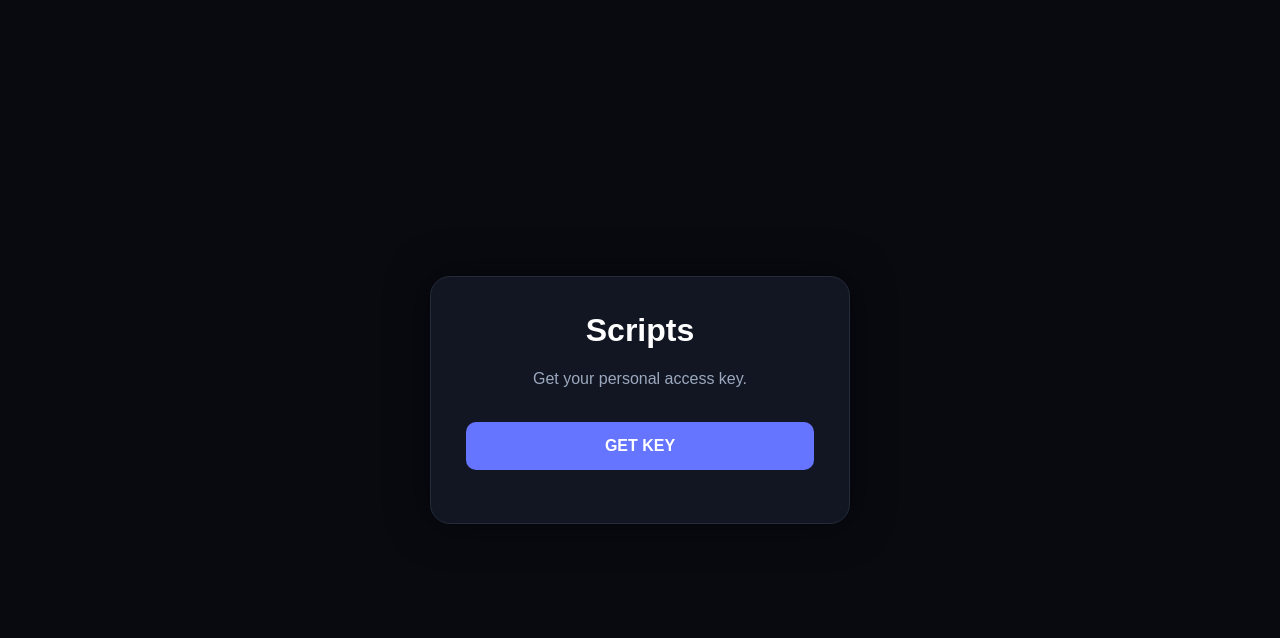
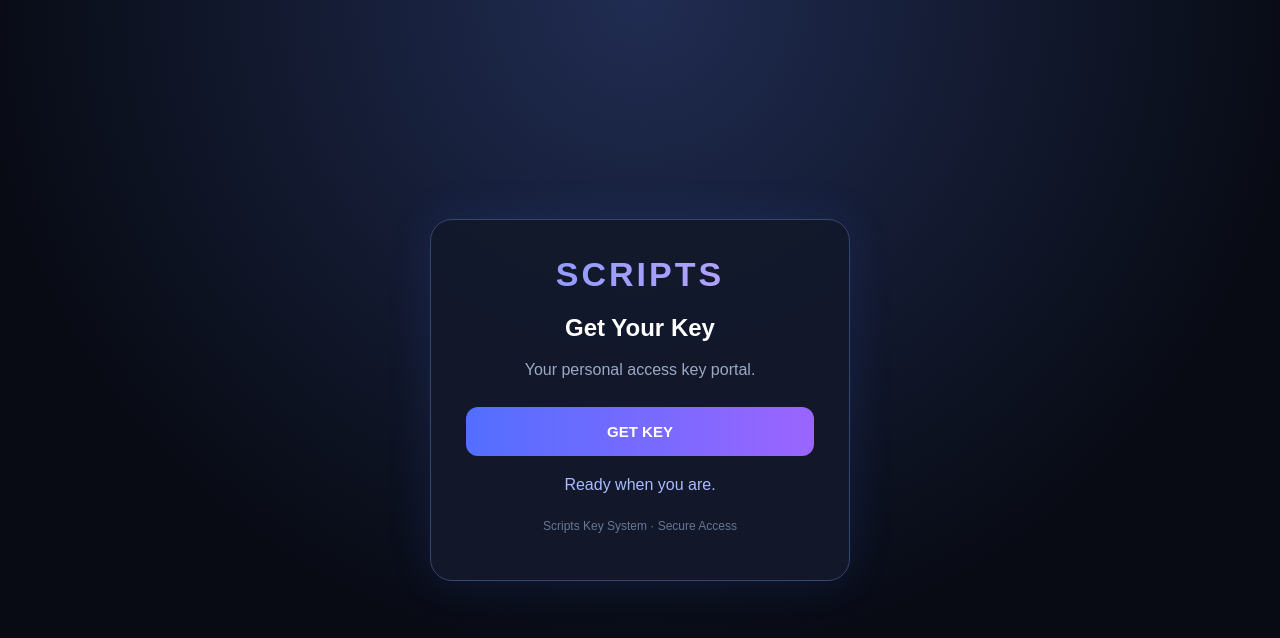
Before and after one commit to johnnyhuanry-cmd/scripts, a plain HTML site: page get-key.html in a window 1280 px wide. Drawn offline with Linux system fonts and the light colour scheme.

Commit message:
Update get-key.html

```diff
--- a/get-key.html
+++ b/get-key.html
@@ -6,68 +6,85 @@
 <meta name="viewport" content="width=device-width, initial-scale=1.0">
 <title>Scripts | Get Key</title>
 <style>
-    * { box-sizing: border-box; }
-
+* {
+  box-sizing: border-box;
+}
 body {
   margin: 0;
   min-height: 100vh;
-      display: grid;
-      place-items: center;
-      background: #080a10;
+  display: flex;
+  justify-content: center;
+  align-items: center;
+  background: radial-gradient(circle at top, #202c52, #080b14 65%);
   color: white;
   font-family: Arial, sans-serif;
 }
-
 .card {
-      width: min(90%, 420px);
+  width: 90%;
+  max-width: 420px;
   padding: 35px;
-      border: 1px solid #252b3a;
-      border-radius: 20px;
-      background: #111622;
   text-align: center;
-      box-shadow: 0 0 40px #0008;
+  background: rgba(18, 25, 43, .95);
+  border: 1px solid #35466f;
+  border-radius: 22px;
+  box-shadow: 0 0 45px #466cff22;
 }
-
-    h1 { margin-top: 0; }
-
-    p { color: #9ca8bd; }
-
+.logo {
+  font-size: 34px;
+  font-weight: 900;
+  letter-spacing: 3px;
+  background: linear-gradient(90deg,#829aff,#c3a4ff);
+  -webkit-background-clip: text;
+  color: transparent;
+}
+.subtitle {
+  color: #9ba9c7;
+  margin-bottom: 28px;
+}
 button {
   width: 100%;
-      padding: 15px;
-      margin-top: 18px;
-      border: 0;
-      border-radius: 10px;
-      background: #6575ff;
+  padding: 16px;
+  border: none;
+  border-radius: 12px;
+  background: linear-gradient(90deg,#526fff,#9b65ff);
   color: white;
-      font-size: 16px;
   font-weight: bold;
+  font-size: 15px;
   cursor: pointer;
+  transition: .25s;
 }
-
-    button:hover { background: #8290ff; }
-
+button:hover {
+  transform: translateY(-3px);
+  box-shadow: 0 0 25px #758aff88;
+}
 #result {
-      margin-top: 18px;
+  margin-top: 20px;
+  color: #a9baff;
   overflow-wrap: anywhere;
-      color: #aab7ff;
+}
+.small {
+  color: #667795;
+  font-size: 12px;
+  margin-top: 25px;
 }
 </style>
 </head>
 <body>
-  <main class="card">
-    <h1>Scripts</h1>
-    <p>Get your personal access key.</p>
+<div class="card">
+  <div class="logo">SCRIPTS</div>
+  <h2>Get Your Key</h2>
+  <p class="subtitle">Your personal access key portal.</p>
 
   <button id="getKey">GET KEY</button>
+  <div id="result">Ready when you are.</div>
 
-    <div id="result"></div>
-  </main>
+  <p class="small">Scripts Key System · Secure Access</p>
+</div>
 
 <script>
 document.getElementById("getKey").addEventListener("click", () => {
   document.getElementById("result").textContent =
-        "Account verification is not connected yet.";
+    "Key generation is not connected yet. Backend setup required.";
 });
 </script>
 </body>
```
Lines whose indentation alone changed are shown as unchanged.
